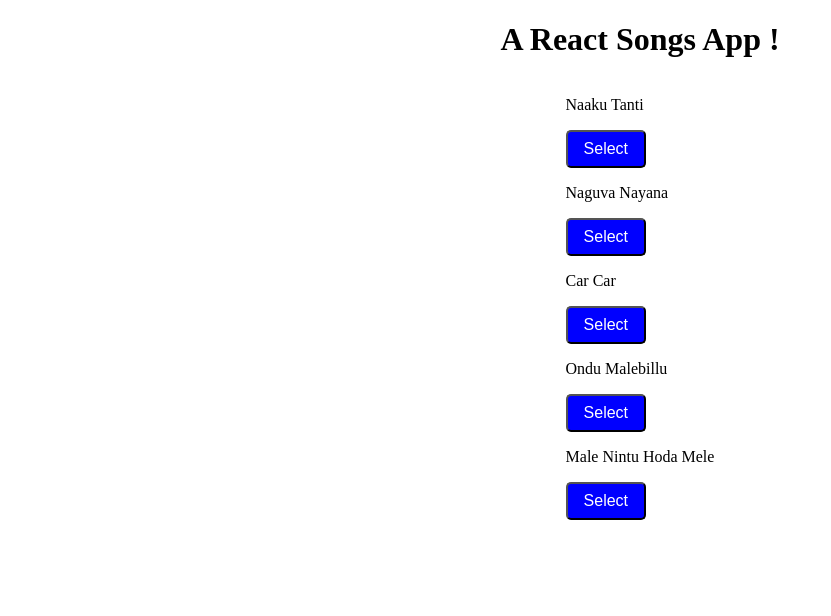
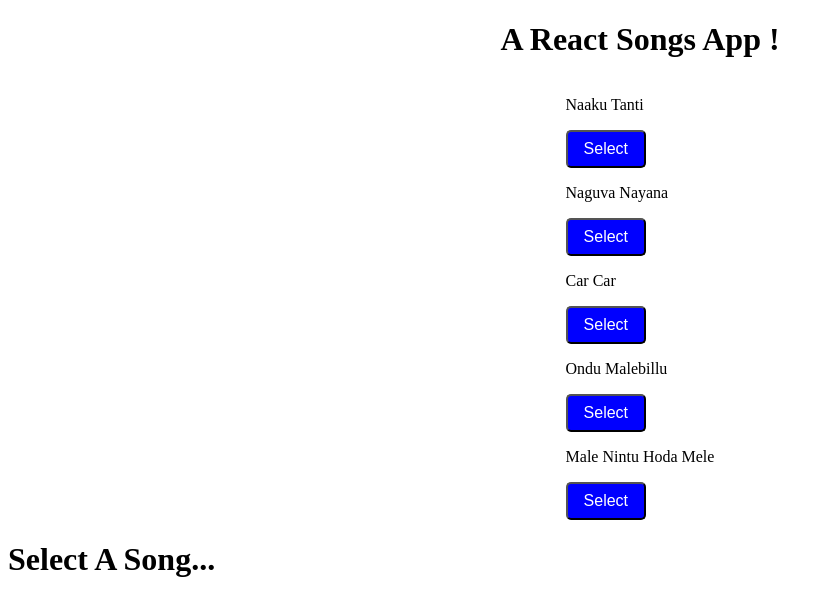
Before and after one commit to smarigowda/modernReactSongs, a React (Create React App) app: page / in a window 1280 px wide. Shown: the top 616 px of the page, without its empty margins (0-831 px from the left). Built offline with nearby package versions, Linux system fonts and the light colour scheme.

Commit message:
SongDetail connected to redux

```diff
--- a/src/components/App.js
+++ b/src/components/App.js
@@ -1,6 +1,7 @@
 import React from 'react';
 import { selectSong } from '../actions';
 import SongList from './SongList';
+import SongDetail from './SongDetail';
 import { header } from './App.module.scss';
 
 const App = () => {
@@ -8,6 +9,7 @@ const App = () => {
     <div>
       <h1 className={header}>A React Songs App !</h1>
       <SongList />
+      <SongDetail />
     </div>
   )
 }
--- /dev/null
+++ b/src/components/SongDetail.js
@@ -0,0 +1,25 @@
+import React from 'react';
+import { connect } from 'react-redux';
+
+const SongDetail = ({ songDetails }) => {
+    console.log(songDetails);
+    return (
+        <div>
+            {songDetails.length === 0 ? <h1>Select A Song...</h1> : ''}
+
+            {
+                songDetails.map(song => {
+                    return (<><p>{song.title}</p><p>{song.duration}</p></>)
+                })
+            }
+        </div>
+    )
+}
+
+const mapStateToProps = ({ songs, selectedSong }) => {
+    const songDetails = songs.filter(d => selectedSong && d.title === selectedSong.title);
+    return {
+        songDetails,
+    }
+}
+export default connect(mapStateToProps)(SongDetail);
--- a/src/components/SongList.js
+++ b/src/components/SongList.js
@@ -10,7 +10,6 @@ const SongList = ({ songs, selectSong }) => {
                 songs.map(d =>
                     <div key={d.title}>
                         <p>{d.title}</p>
-                        {/* <button onClick={() => selectSong(d.title) }>Select</button> */}
                         <button onClick={() => selectSong(d.title) }>Select</button>
                     </div>)
             }
```
Also changed, not shown: src/components/SelectedSong.js (deleted).
